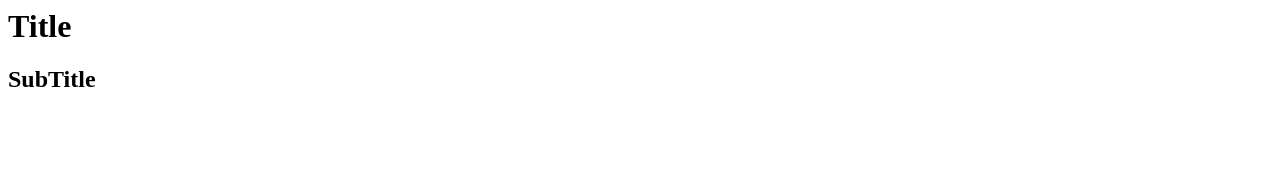
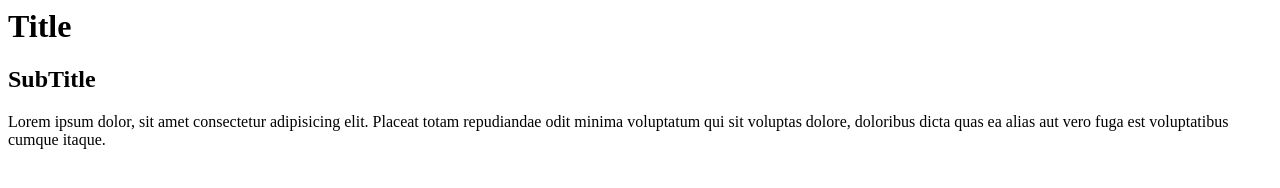
Before and after one commit to svetasyrodoeva/hw-git, a plain HTML site: page index.html in a window 1280 px wide. Drawn offline with Linux system fonts and the light colour scheme.

Commit message:
add lipsum

```diff
--- a/index.html
+++ b/index.html
@@ -10,5 +10,7 @@
     <h1>Title</h1>
     <h2>SubTitle</h2>
 
+    <p>Lorem ipsum dolor, sit amet consectetur adipisicing elit. Placeat totam repudiandae odit minima voluptatum qui sit voluptas dolore, doloribus dicta quas ea alias aut vero fuga est voluptatibus cumque itaque.</p>
+
 </body>
 </html>
```
